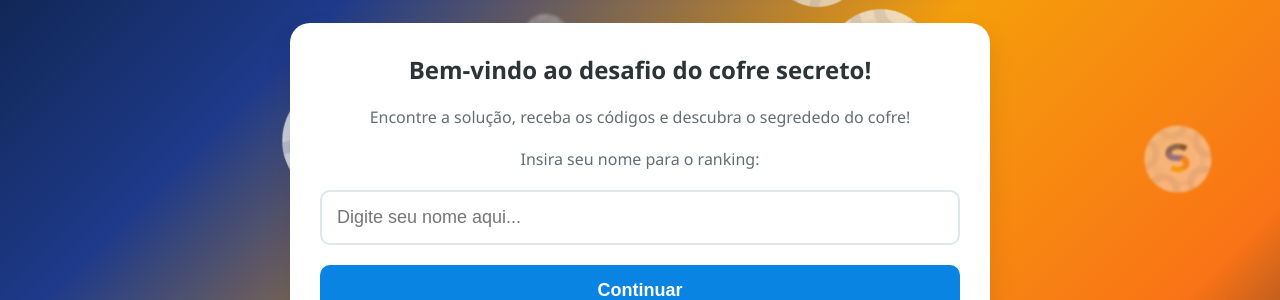
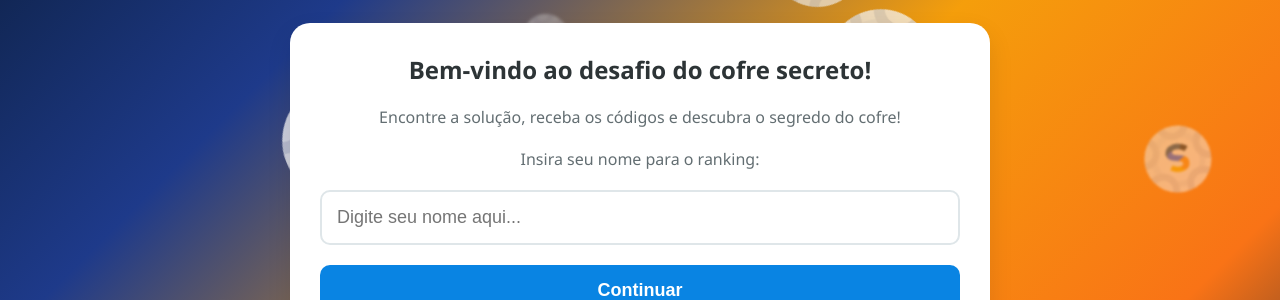
Before and after one commit to Augusto2025/Desafio-Game-Semana-S, a Django app: page / in a window 1280 px wide. Shown: the part 178-478 px from the top of the page. Run offline with Django 5.2, Linux system fonts and the light colour scheme; data that the repository does not hold is empty.

Commit message:
"irrelevante"

```diff
--- a/quiz/templates/cadastro.html
+++ b/quiz/templates/cadastro.html
@@ -25,7 +25,7 @@
     <div class="container">
         <section class="tela ativa">
             <h1>Bem-vindo ao desafio do cofre secreto!</h1>
-            <p>Encontre a solução, receba os códigos e descubra o segrededo do cofre!</p>
+            <p>Encontre a solução, receba os códigos e descubra o segredo do cofre!</p>
             <p>Insira seu nome para o ranking:</p>
             <input type="text" id="input-nome" placeholder="Digite seu nome aqui..." maxlength="20">
             <br>
```
